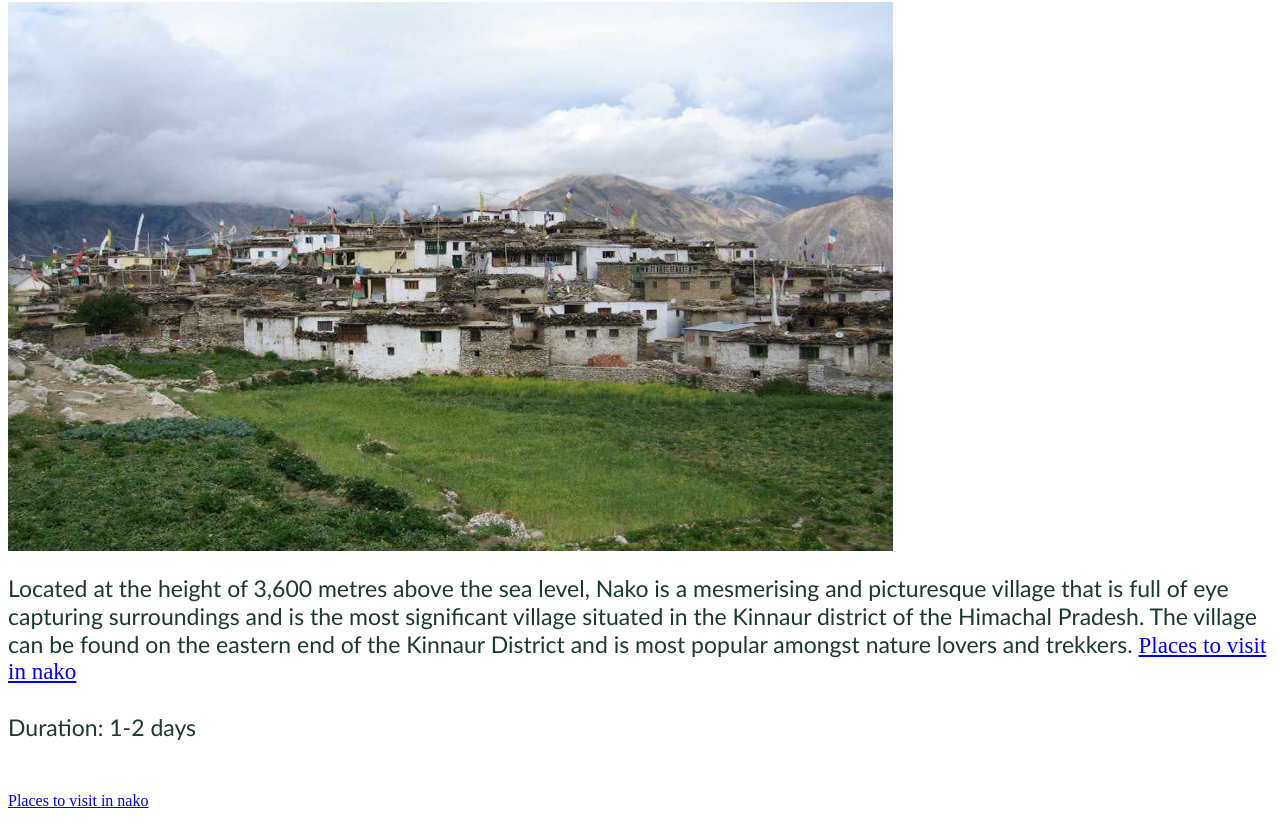
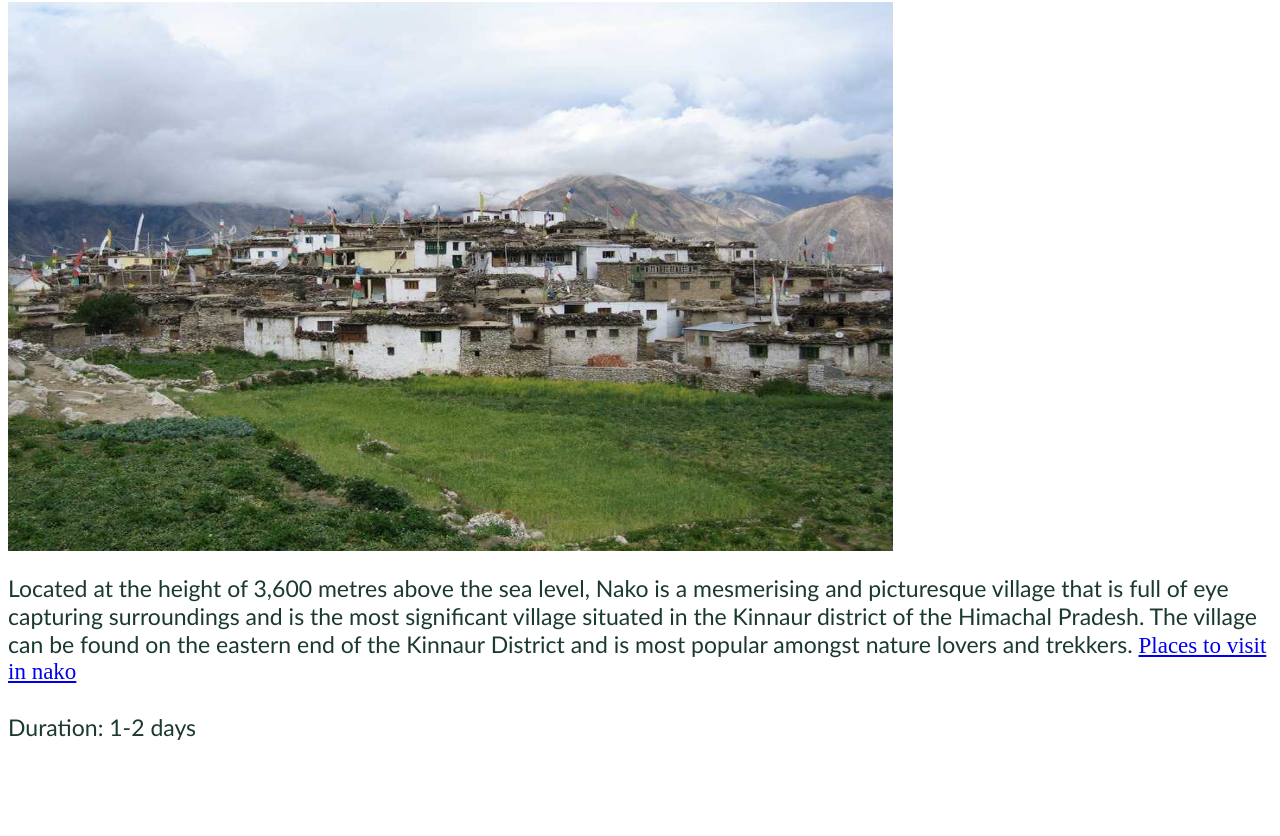
Before and after one commit to harnaaz2010/CA-project, a plain HTML site: page Kinnaur.html in a window 1280 px wide. Shown: the part 3321-4157 px from the top of the page. After the commit the page ends 4113 px from the top, so only its background shows below. Drawn offline with Linux system fonts and the light colour scheme.

Commit message:
Update Kinnaur.html

```diff
--- a/Kinnaur.html
+++ b/Kinnaur.html
@@ -47,10 +47,6 @@ Duration: 1 days <br><br></p>
 </font><br><br>
 Duration: 1-2 days <br><br></p>
 
-<font face ="monotype corsiva">
-<a href="Nako.html">Places to visit in nako</a>
-</font><br><br>
-
 </body>
 
 </html>
```
